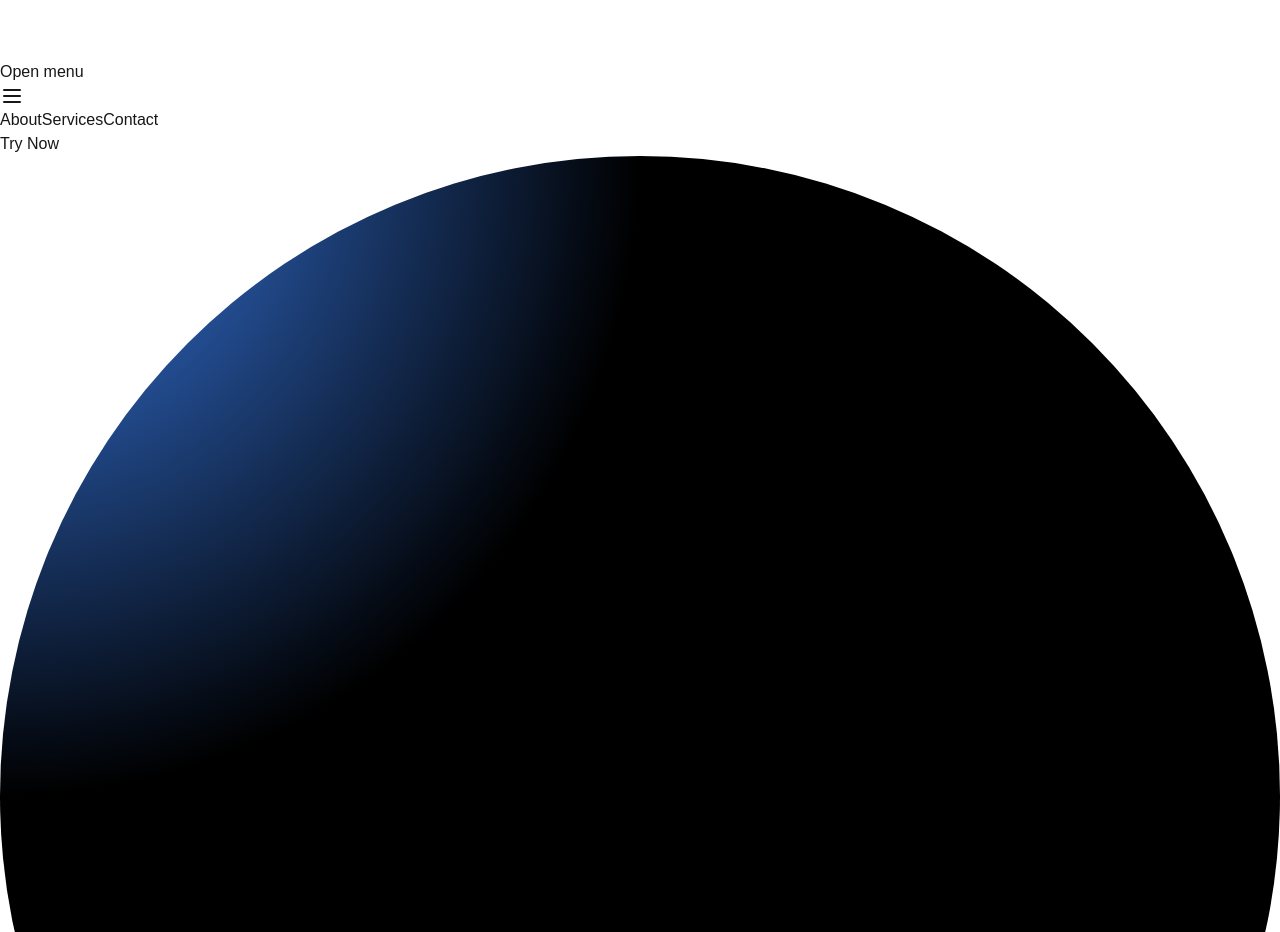
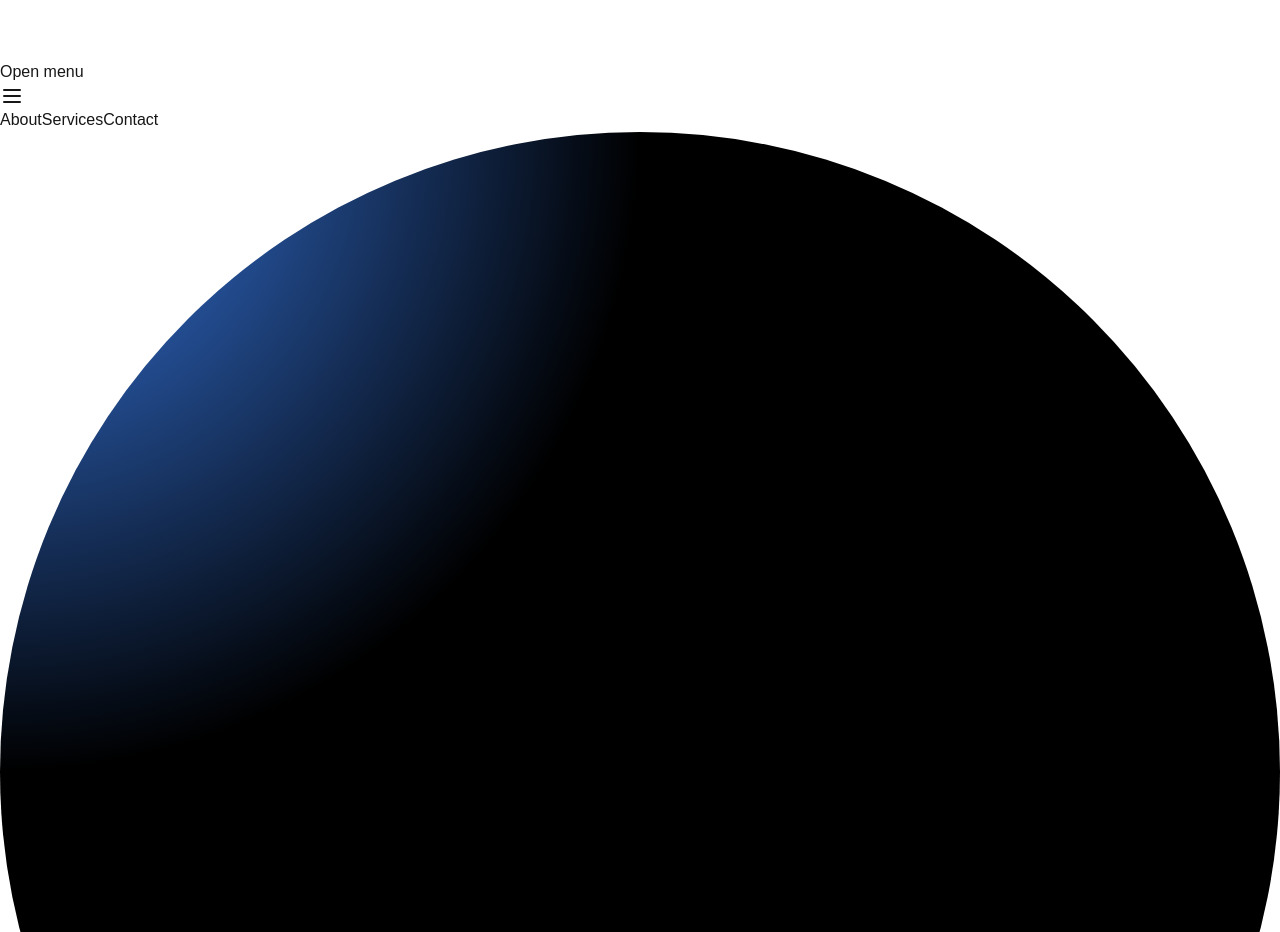
Before and after one commit to Samisha68/Energypro, a Next.js app: page / in a window 1280 px wide. Shown: the part 1220-2152 px from the top of the page. Built offline with nearby package versions, Linux system fonts and the light colour scheme.

Commit message:
Update Header.tsx

```diff
--- a/src/app/components/Header.tsx
+++ b/src/app/components/Header.tsx
@@ -65,16 +65,7 @@ export default function Header() {
               </ScrollLink>
             ))}
           </nav>
-          <div className="hidden md:flex items-center justify-end md:flex-1 lg:w-0">
-            <motion.a
-              whileHover={{ scale: 1.05 }}
-              whileTap={{ scale: 0.95 }}
-              href="#"
-              className="ml-8 whitespace-nowrap inline-flex items-center justify-center px-4 py-2 border border-transparent rounded-md shadow-sm text-base font-medium text-white bg-blue-600 hover:bg-blue-700 transition-all"
-            >
-              Try Now
-            </motion.a>
-          </div>
+
         </div>
       </div>
 
```
